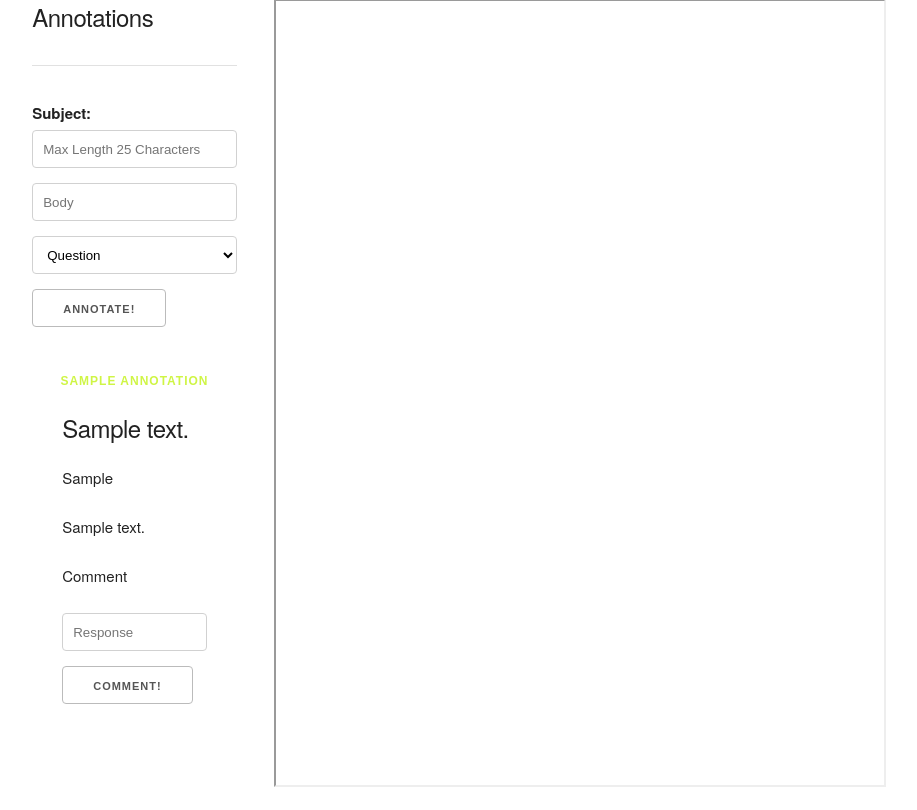
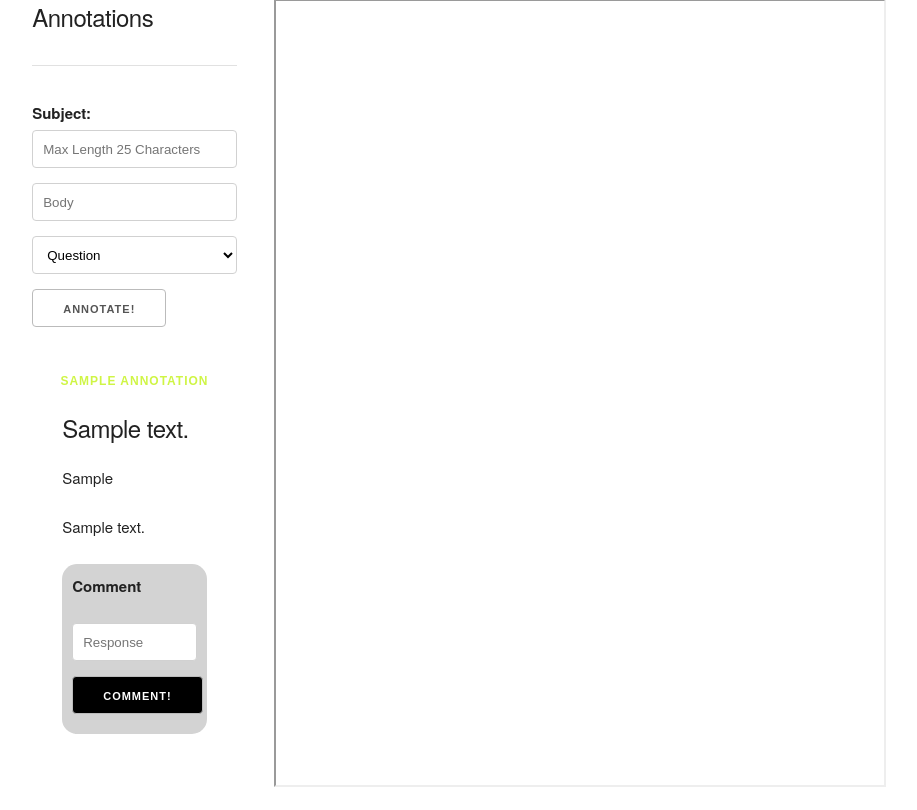
Before and after one commit to Hoopes31/white_wall, a Django app: template apps/dressing/templates/dressing/white_wall.html in a window 1280 px wide, after a click that opens the changed part. Shown: the part 155-965 px from the top of the page, without its empty margins (180-1097 px from the left). Run offline with Django 3.2, Linux system fonts and the light colour scheme; tables that the repository leaves empty hold one stand-in row (values such as "Sample post"); the template is opened without the code that fills it: values that come from a table or form of the project are taken from there, most other values are stand-ins (such as "Sample title", 1, 10 or a date in 2020); parts of the project's set-up code (start-up, migrations or seed data) failed here and were passed over; some libraries are stand-ins or nearby versions.

Commit message:
comment changed

```diff
--- a/apps/dressing/static/dressing/style.css
+++ b/apps/dressing/static/dressing/style.css
@@ -51,3 +51,17 @@ padding: 0 30px;
 display: none;
 background-color: white;
 }
+
+#comment{
+    background-color:lightgrey;
+    padding: 10px;
+    border-radius: 15px;
+}
+
+#comment .button{
+    background-color:black;
+    color: white;
+}
+#comment p{
+    font-weight: bold;
+}
--- a/apps/dressing/templates/dressing/white_wall.html
+++ b/apps/dressing/templates/dressing/white_wall.html
@@ -73,9 +73,9 @@
                                 <p>{{comment.body}}</p>
                             {% endfor %}
                             {% endif %}
-                            <p>Comment</p>
-                            <form action="{% url 'dressing:add_comment' article_id=article_id annotation_id=annotation.id %}" method='POST'>
+                            <form id="comment" action="{% url 'dressing:add_comment' article_id=article_id annotation_id=annotation.id %}" method='POST'>
                                 {%csrf_token%}
+                                <p>Comment</p>
                                 {{CommentForm}}
                                 <input class='button' type='submit' value='Comment!'>
                             </form>
```
